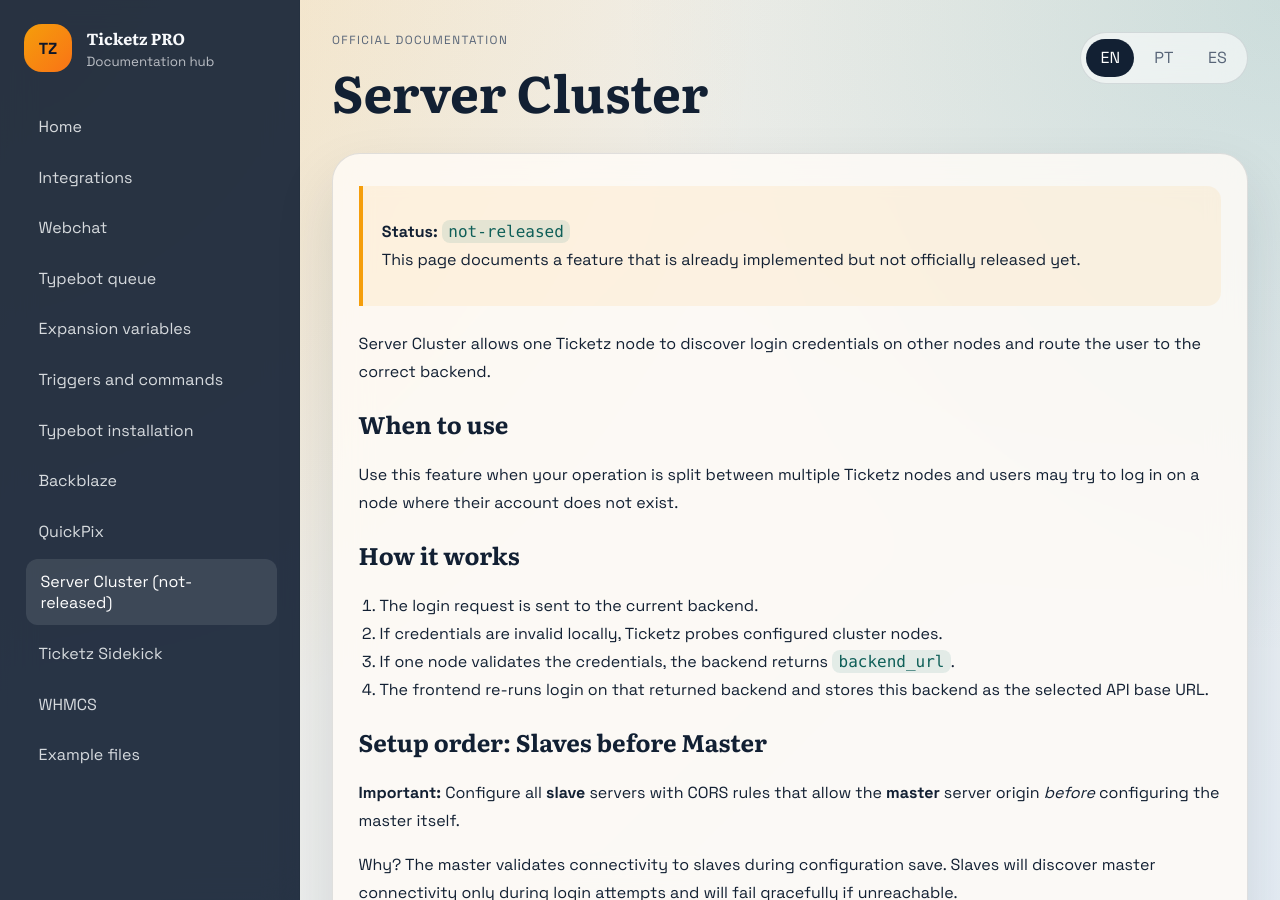
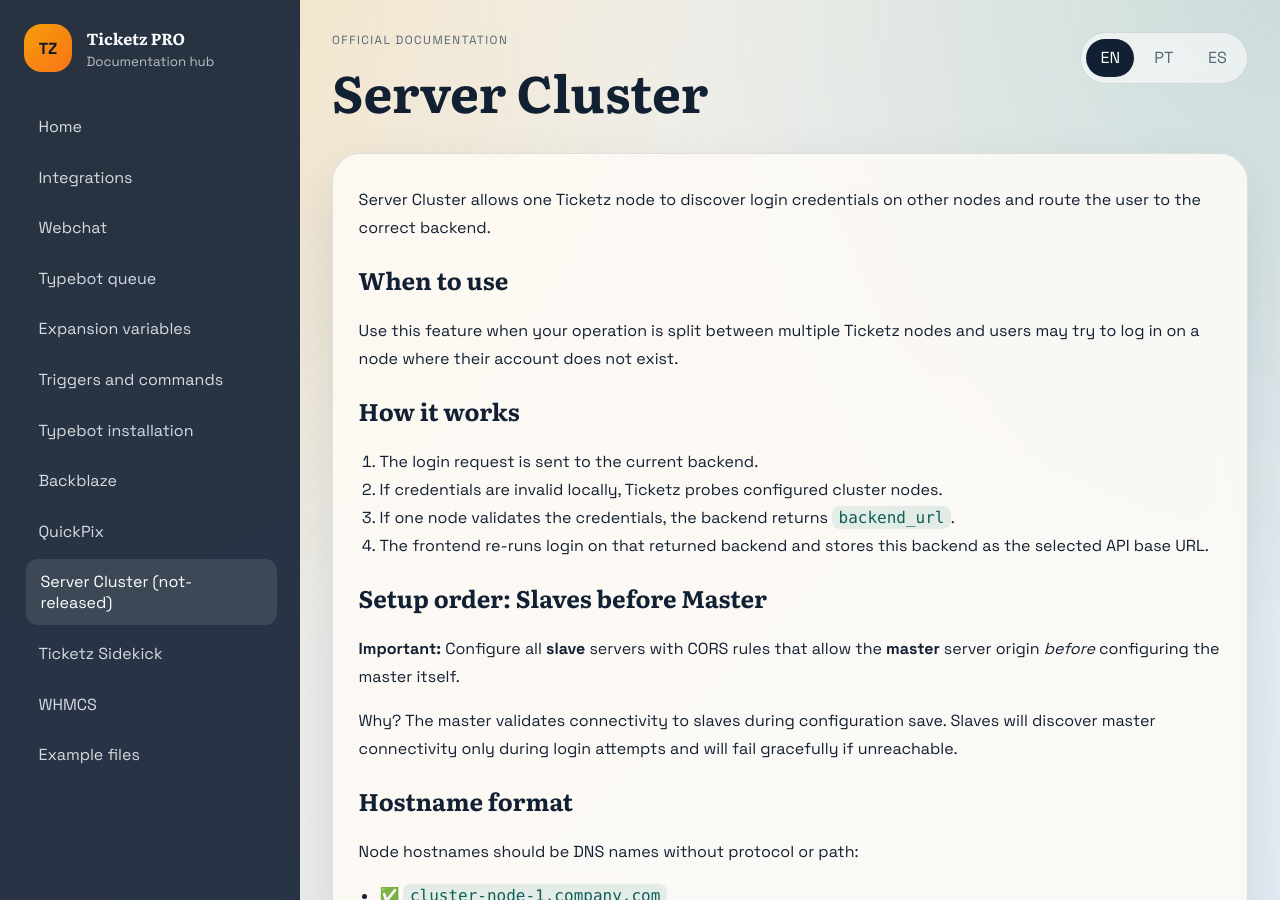
Before and after one commit to ticketz-oss/ticketz-pro-docs, a Jekyll site: the page built from en/server-cluster.md, in a window 1280 px wide and 900 px high. Built offline with Jekyll 4.4.1, drawn with Linux system fonts in a browser that asks for light colours.

Commit message:
docs: remove unreleased banner from server cluster pages

```diff
--- a/en/server-cluster.md
+++ b/en/server-cluster.md
@@ -4,9 +4,6 @@
 slug: server-cluster
 description: Configure and operate Server Cluster mode in Ticketz PRO.
 ---
-
-> **Status:** `not-released`
-> This page documents a feature that is already implemented but not officially released yet.
 
 Server Cluster allows one Ticketz node to discover login credentials on other nodes and route the user to the correct backend.
 
```
Also changed, not shown: es/server-cluster.md (+0 -3 lines), pt-br/server-cluster.md (+0 -3 lines).
